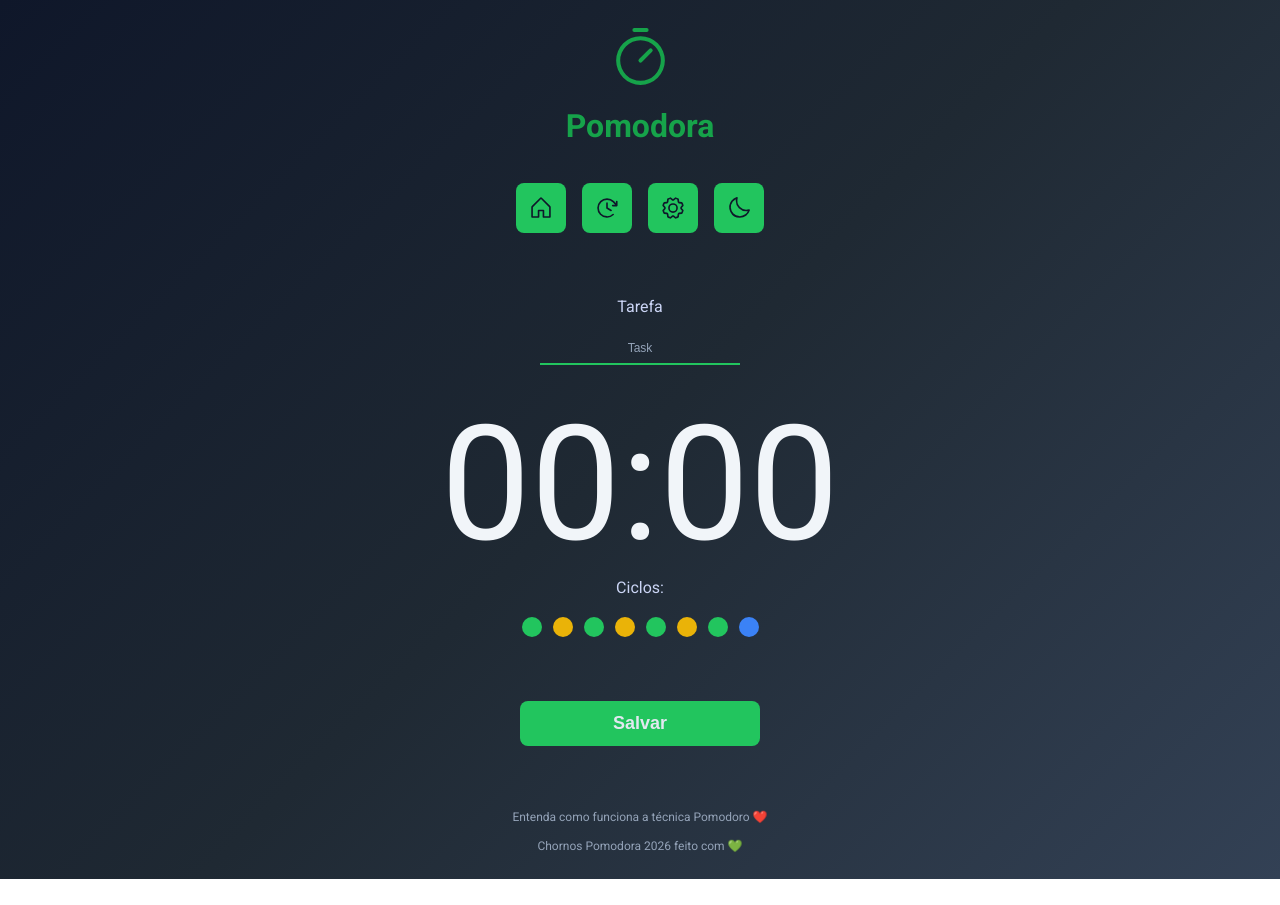
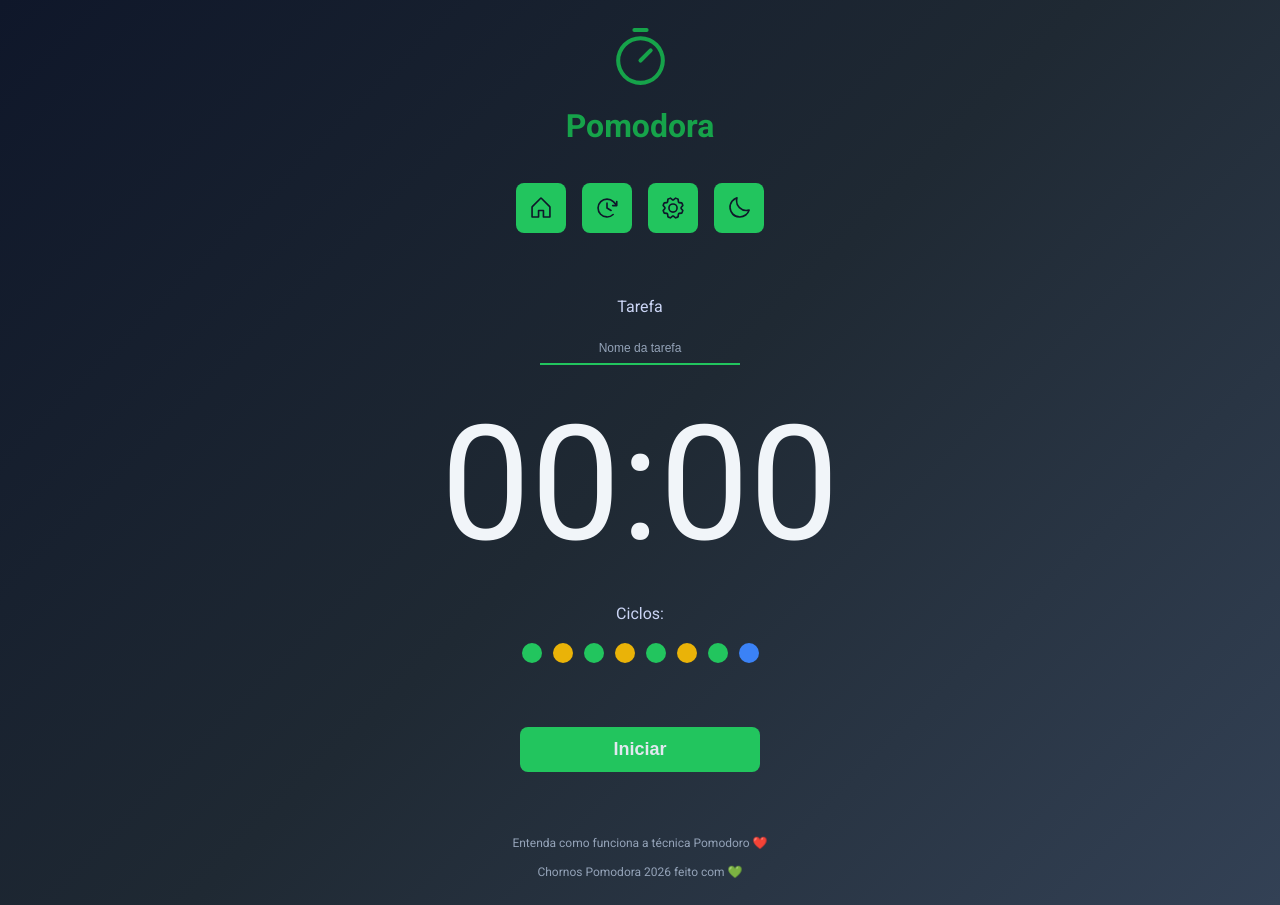
Before and after one commit to juniorbonini/crhonos-pomodora, a React (Vite) app: page / in a window 1280 px wide. Before the commit the page ends 879 px from the top, so only its background shows below. Built offline with nearby package versions, Linux system fonts and the light colour scheme.

Commit message:
feat(components): add Form component

```diff
--- /dev/null
+++ b/src/components/Form/index.tsx
@@ -0,0 +1,30 @@
+import { Button } from "../Button";
+import { Container } from "../Container";
+import { Cycle } from "../Cycle";
+import { Input } from "../Input";
+import { TimerDisplay } from "../TimerDisplay";
+
+export function Form() {
+  return (
+    <form>
+      <Container>
+        <Input
+          type="text"
+          id="task"
+          label="Tarefa"
+          min={6}
+          placeholder="Nome da tarefa"
+        />
+      </Container>
+      <Container>
+        <TimerDisplay />
+      </Container>
+      <Container>
+        <Cycle />
+      </Container>
+      <Container>
+        <Button>Iniciar</Button>
+      </Container>
+    </form>
+  );
+}
--- a/src/pages/Home/index.tsx
+++ b/src/pages/Home/index.tsx
@@ -1,21 +1,10 @@
-import { Button } from "../../components/Button";
-import { Container } from "../../components/Container";
-import { Cycle } from "../../components/Cycle";
-import { Input } from "../../components/Input";
-import { TimerDisplay } from "../../components/TimerDisplay";
+import { Form } from "../../components/Form";
 import { MainTemplate } from "../../templates/Main";
 
 export function Home() {
   return (
     <MainTemplate>
-      <Input label="Tarefa" id="task" placeholder="Task" />
-      <Container>
-        <TimerDisplay />
-        <Cycle />
-      </Container>
-      <Container>
-        <Button>Salvar</Button>
-      </Container>
+      <Form />
     </MainTemplate>
   );
 }
```
